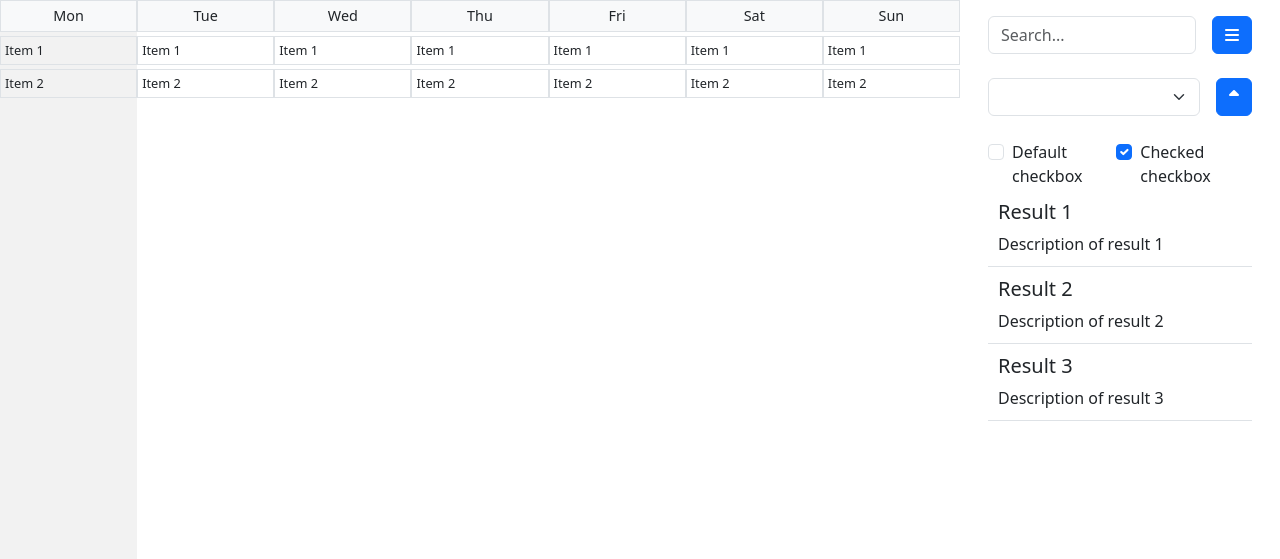
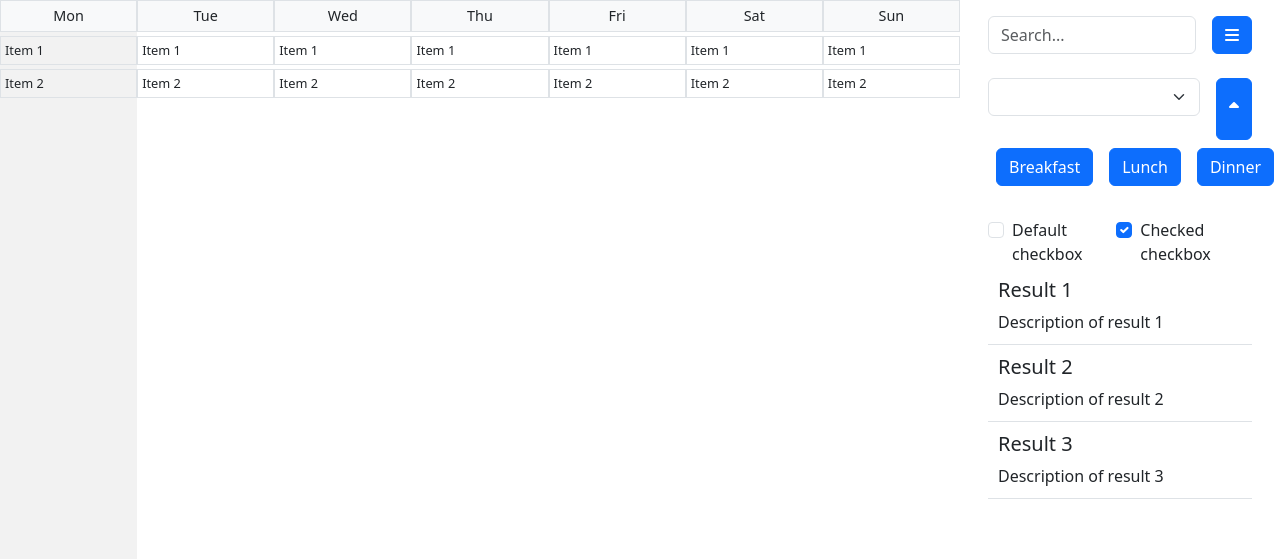
Before and after one commit to wwong0/webjam2024, a Flask app: page / in a window 1280 px wide. Shown: the top 559 px of the page. Run offline with Flask 3, Linux system fonts and the light colour scheme; lists and menus that the app fills with data are empty.

Commit message:
i love javascript

```diff
--- a/app.py
+++ b/app.py
@@ -1,10 +1,22 @@
 from flask import Flask, render_template, request, redirect, url_for, jsonify
-
+import fuzzywuzzy.process
 app = Flask(__name__)
 print(app.template_folder)
 @app.route('/')
 def index():
     return render_template('index.html')
 
+@app.route('/search', methods = ['POST'])
+def fuzzy_search():
+    query = request.json.get('query', '')
+    if query != '':
+        results = fuzzywuzzy.process.extract(query, data)
+        matches = [result[0] for result in results]
+    else:
+        matches = []
+
+    return jsonify(matches)
+
+
 if __name__ == '__main__':
     app.run(debug=True)
--- a/requirements.txt
+++ b/requirements.txt
@@ -3,3 +3,4 @@ pytz~=2024.2
 beautifulsoup4~=4.12.3
 pandas~=2.2.3
 Flask~=3.1.0
+fuzzywuzzy~=0.18.0
--- a/templates/index.html
+++ b/templates/index.html
@@ -73,26 +73,50 @@
         </div>
 
         <!-- Right Section (30%) -->
-        <div class="col-3 right-section" style="background-color: white ;">
+            <div class="col-3 right-section" style="background-color: white ;">
             <div class="p-3">
                 <!-- Search Bar -->
                 <div class="d-flex">
                     <div class="mb-4 flex-grow-1 ">
-                        <input type="text" class="form-control" placeholder="Search...">
+                        <label>
+                            <input type="text" class="form-control" placeholder="Search...">
+                        </label>
                     </div>
                     <button class="btn btn-primary ms-3 advanced-search-button" type="button">
                         <span class='fa-solid fa-bars'></span>
                     </button>
                 </div>
 
+
                 <div class="d-flex">
                     <div class="mb-4 flex-grow-1 ">
                         <select class="form-select"
                                         aria-label="Default select example"></select>
                     </div>
-                    <button class="btn btn-primary ms-3 advanced-search-button" type="button">
+                    <button class="btn btn-primary ms-3 asc-desc-button" type="button">
                         <span class='fa-solid fa-sort-up'></span>
                         <!--<span class='fa-solid fa-sort-down'></span>-->
+                    </button>
+                </div>
+
+                <div class="d-flex mb-4 ">
+
+                    <button class="btn m-2 btn-primary asc-desc-button" type="button">
+                        <label>
+                            Breakfast
+                        </label>
+                    </button>
+
+                    <button class="btn m-2 btn-primary asc-desc-button" type="button">
+                        <label>
+                            Lunch
+                        </label>
+                    </button>
+
+                    <button class="btn m-2 btn-primary asc-desc-button" type="button">
+                        <label>
+                            Dinner
+                        </label>
                     </button>
                 </div>
 
--- a/weekly_menu.py
+++ b/weekly_menu.py
@@ -5,7 +5,6 @@ import json
 import pandas as pd
 
 SAMPLE_WEEKLY_OUTPUT = 'sample_weekly_output.json'
-
 
 # as of 11/19/2024 10:10 pm records from 11/08/24 - 11/27/24 are available
 # date = datetime.today() - timedelta(days=14)
```
Also changed, not shown: static/js/script.js (+32 -0 lines).
